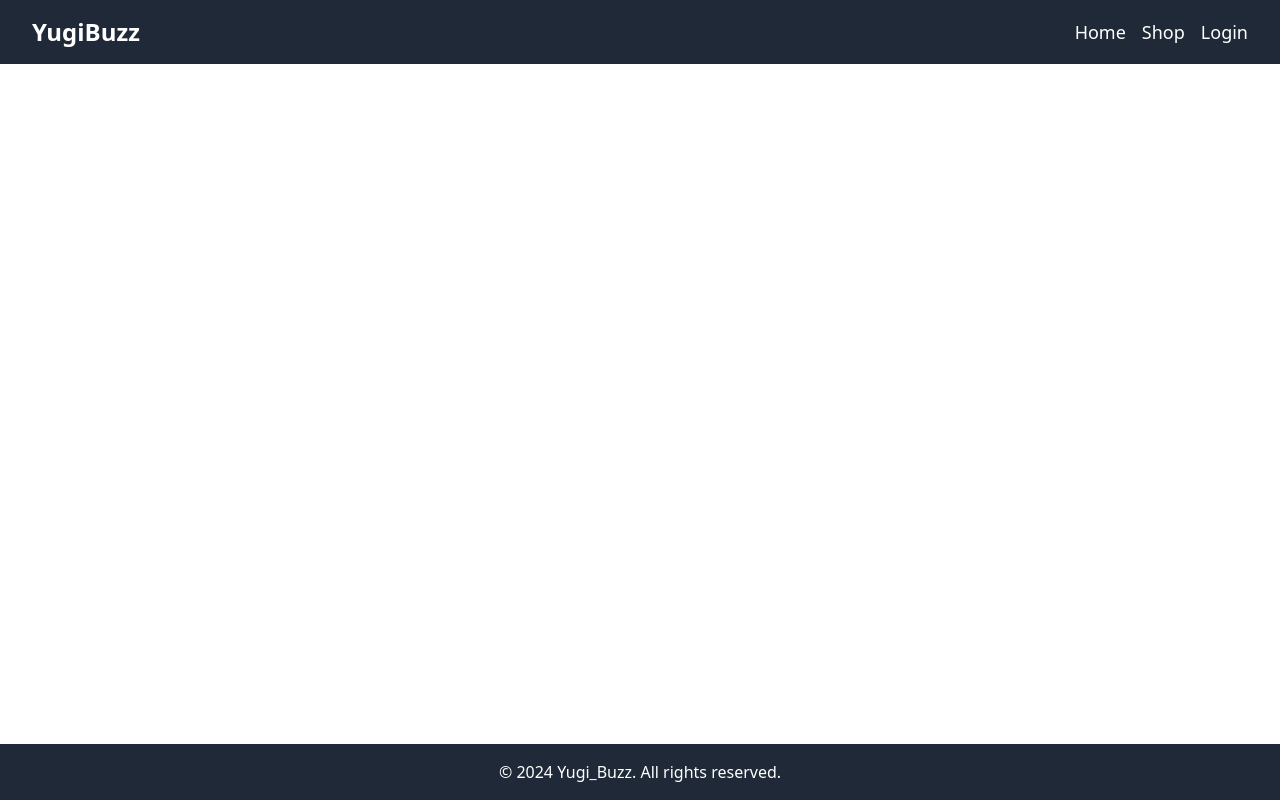
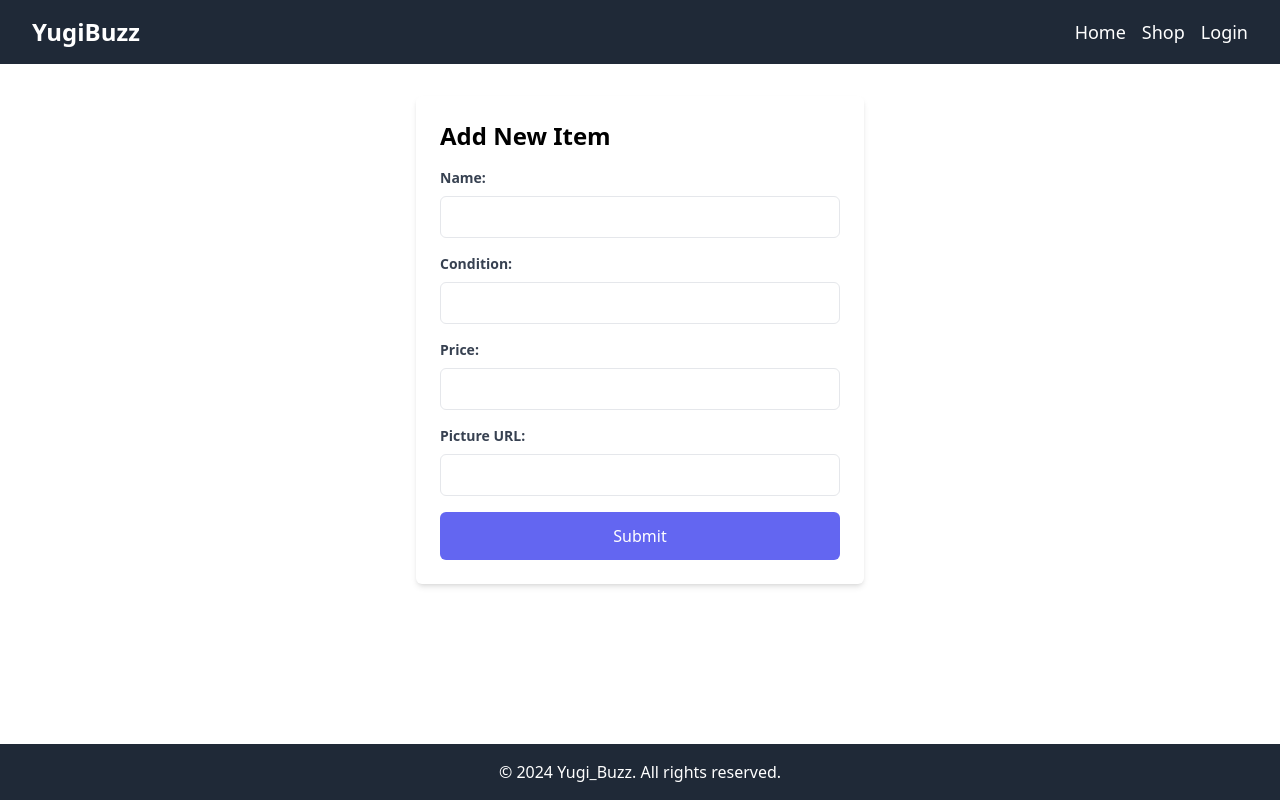
Before and after one commit to Siam63/tcg-store, a React (Create React App) app: page /addItem in a window 1280 px wide. Built offline with nearby package versions, Linux system fonts and the light colour scheme.

Commit message:
add and delete items working

```diff
--- a/src/App.js
+++ b/src/App.js
@@ -7,6 +7,7 @@ import Footer from './Components/Footer';
 import HomePage from './Components/HomePage';
 import Shop from './Components/Shop';
 import LoginPage from './Components/LoginPage';
+import AddItem from './Components/AddItem';
 
 function App() {
   return (
@@ -17,6 +18,7 @@ function App() {
           <Route path="/" element={<HomePage/>}/>
           <Route path="/shop" element={<Shop/>}/>
           <Route path="/login" element={<LoginPage/> }/>
+          <Route path="/addItem" element={<AddItem/>}/>
         </Routes>
         <Footer/>
       </div>
--- /dev/null
+++ b/src/Components/AddItem.js
@@ -0,0 +1,94 @@
+import React, { useState } from 'react';
+import axios from 'axios';
+
+function AddItem() {
+    const [formData, setFormData] = useState({
+        name: '',
+        condition: '',
+        price: '',
+        picture: ''
+    });
+
+    const { name, condition, price, picture } = formData;
+
+    const handleChange = (e) => {
+        setFormData({ ...formData, [e.target.name]: e.target.value });
+    };
+
+    const handleSubmit = async (e) => {
+        e.preventDefault();
+
+        try{
+            const newItem = {
+                name,
+                condition,
+                price: Number(price),
+                picture
+            };
+            const res = await axios.post('http://localhost:3002/api/items', newItem);
+            console.log(res.data);
+        }catch (err) {
+            console.error(err);
+        }
+    };
+
+    return (
+        <div className="max-w-md mx-auto mt-8 p-6 bg-white rounded-md shadow-md">
+      <h2 className="text-2xl font-bold mb-4">Add New Item</h2>
+      <form onSubmit={handleSubmit}>
+        <div className="mb-4">
+          <label className="block text-gray-700 text-sm font-bold mb-2">Name:</label>
+          <input
+            type="text"
+            name="name"
+            value={name}
+            onChange={handleChange}
+            className="px-4 py-2 w-full border rounded-md focus:outline-none focus:border-indigo-500"
+            required
+          />
+        </div>
+        <div className="mb-4">
+          <label className="block text-gray-700 text-sm font-bold mb-2">Condition:</label>
+          <input
+            type="text"
+            name="condition"
+            value={condition}
+            onChange={handleChange}
+            className="px-4 py-2 w-full border rounded-md focus:outline-none focus:border-indigo-500"
+            required
+          />
+        </div>
+        <div className="mb-4">
+          <label className="block text-gray-700 text-sm font-bold mb-2">Price:</label>
+          <input
+            type="number"
+            name="price"
+            value={price}
+            onChange={handleChange}
+            className="px-4 py-2 w-full border rounded-md focus:outline-none focus:border-indigo-500"
+            required
+          />
+        </div>
+        <div className="mb-4">
+          <label className="block text-gray-700 text-sm font-bold mb-2">Picture URL:</label>
+          <input
+            type="text"
+            name="picture"
+            value={picture}
+            onChange={handleChange}
+            className="px-4 py-2 w-full border rounded-md focus:outline-none focus:border-indigo-500"
+            required
+          />
+        </div>
+        <button
+          type="submit"
+          className="w-full bg-indigo-500 text-white py-3 px-6 rounded-md hover:bg-indigo-600 focus:outline-none focus:ring-2 focus:ring-indigo-500 focus:ring-offset-2 focus:ring-offset-gray-100"
+        >
+          Submit
+        </button>
+      </form>
+    </div>
+    )
+}
+
+export default AddItem
--- a/src/Components/Header.js
+++ b/src/Components/Header.js
@@ -19,8 +19,8 @@ function Header() {
 
                 {loggedIn ? (
                     <div>
-                        {/* <Link to="/logout" href="#logout" className="text-lg text-white hover:text-gray-300 transition-all">Logout</Link> */}
                         <button onClick={handleLogout} className="text-lg text-white hover:text-gray-300 transition-all">Logout</button>
+                        <Link to="/addItem" href="#login" className="ml-4 text-lg text-white hover:text-gray-300 transition-all">Add Item</Link>
                     </div>
                 ) : (
                     <Link to="/login" href="#login" className="text-lg text-white hover:text-gray-300 transition-all">Login</Link>
--- a/src/Components/HomePage.js
+++ b/src/Components/HomePage.js
@@ -1,24 +1,25 @@
-import React from 'react'
+import React from 'react';
 
 function HomePage() {
     return (
         <div className="bg-gray-100 min-h-screen flex flex-col justify-center items-center">
-            <div>
-                <h1 className="flex justify-center text-center text-4xl font-bold mb-8">Welcome to your One-Stop-Shop for Yugioh Cards!</h1>
+            <div className="max-w-lg text-center">
+                <h1 className="text-4xl font-bold mb-4 text-gray-800">Welcome to your One-Stop-Shop for Yugioh Cards!</h1>
+                <p className="text-lg text-gray-600 mb-8">Discover a wide range of products at exceptional prices.</p>
             </div>
-            <p className="text-lg mb-8">Discover a wide range of products at exceptional prices.</p>
 
-            <div className="flex justify-center bg-slate-200 ">
-                <div className="bg-white p-6 rounded-lg shadow-md">
-                    <h2 className="text-xl font-bold mb-2 justify-center flex text-center">Shop Clothing</h2>
+            <div className="max-w-lg w-full rounded-lg overflow-hidden shadow-lg">
+                <img className="w-full" src="https://source.unsplash.com/8ibSN-7uwy0/800x400" alt="Clothing" />
+                <div className="p-6">
+                    <h2 className="text-xl font-bold mb-2">Shop Clothing</h2>
                     <p className="text-gray-700 mb-4">Browse our latest collection of trendy clothing.</p>
-                    <a href="/shop" className="bg-blue-500 hover:bg-blue-700 text-white font-bold py-2 px-4 rounded">
+                    <a href="/shop" className="bg-blue-500 hover:bg-blue-700 text-white font-semibold py-2 px-6 rounded-full inline-block shadow-md transition duration-300 ease-in-out transform hover:scale-105">
                         Explore Yugioh Singles
                     </a>
                 </div>
             </div>
         </div>
-    )
+    );
 }
 
-export default HomePage
+export default HomePage;
--- a/src/Components/Items.js
+++ b/src/Components/Items.js
@@ -19,12 +19,22 @@ function Items() {
       }
   }
 
+  const handleRemove = async (id) => {
+    try{
+      await axios.delete(`http://localhost:3002/api/items/${id}`);
+      setItems(items.filter(item => item._id !== id));
+    }catch (error) {
+      console.error('Error removing item ', error);
+    }
+  }
+
   return (
       <div className="grid grid-cols-1 sm:grid-cols-2 md:grid-cols-3 lg:grid-cols-4 gap-5 mb-10">
         {items.map((item, index) => (
           <div key={index} className="shadow-md border p-2 m-5">
             <div className="flex justify-center mb-5">
-              <img src={item.url} alt="card-image" className="object-contain h-40 w-full"/>
+              {console.log(item.picture)}
+              <img src={item.picture} alt="card-image" className="object-contain h-40 w-full"/>
             </div>
             <div className="flex justify-center">
               <h1 className="font-bold text-lg">{item.name}</h1>
@@ -36,10 +46,11 @@ function Items() {
               <p>${item.price} USD</p>
             </div>
             <div className="flex justify-evenly">
-              <button className="rounded-md mt-2 bg-slate-200 p-2 hover:bg-slate-300 transition-all">Add to Cart</button>
+              <button className="rounded-md mt-2 bg-green-600 text-white p-2 hover:bg-green-700 transition-all">Add to Cart</button>
               {loggedIn ?
                 <div className="flex ml-5">
-                  <button className="rounded-md mt-2 bg-red-100 p-2 hover:bg-slate-300 transition-all">Remove Item</button>
+                  <button onClick={() => handleRemove(item._id)} className="rounded-md mt-2 bg-red-200 p-2 hover:bg-red-300 transition-all">Remove</button>
+                  <button className="ml-2 rounded-md mt-2 bg-gray-200 p-2 hover:bg-gray-300 transition-all">Edit</button>
                 </div> : <></>
               }
             </div>
--- a/src/Components/Shop.js
+++ b/src/Components/Shop.js
@@ -4,7 +4,6 @@ import Items from './Items.js';
 function Shop() {
     return (
         <div>
-            <h1>Items from MongoDB</h1>
             <div>
                 <Items />
             </div>
--- a/src/backend/server.js
+++ b/src/backend/server.js
@@ -49,7 +49,8 @@ app.post("/api/items", async (req, res) => {
     const item = new Item({
         name: req.body.name,
         condition: req.body.condition,
-        price: req.body.price
+        price: req.body.price,
+        picture: req.body.picture
     });
 
     try{
--- a/src/models/Item.js
+++ b/src/models/Item.js
@@ -12,6 +12,10 @@ const itemSchema = new mongoose.Schema({
   price: {
       type: Number,
       required: true
+  },
+  picture:{
+      type: String,
+      required: true
   }
 });
 
```
